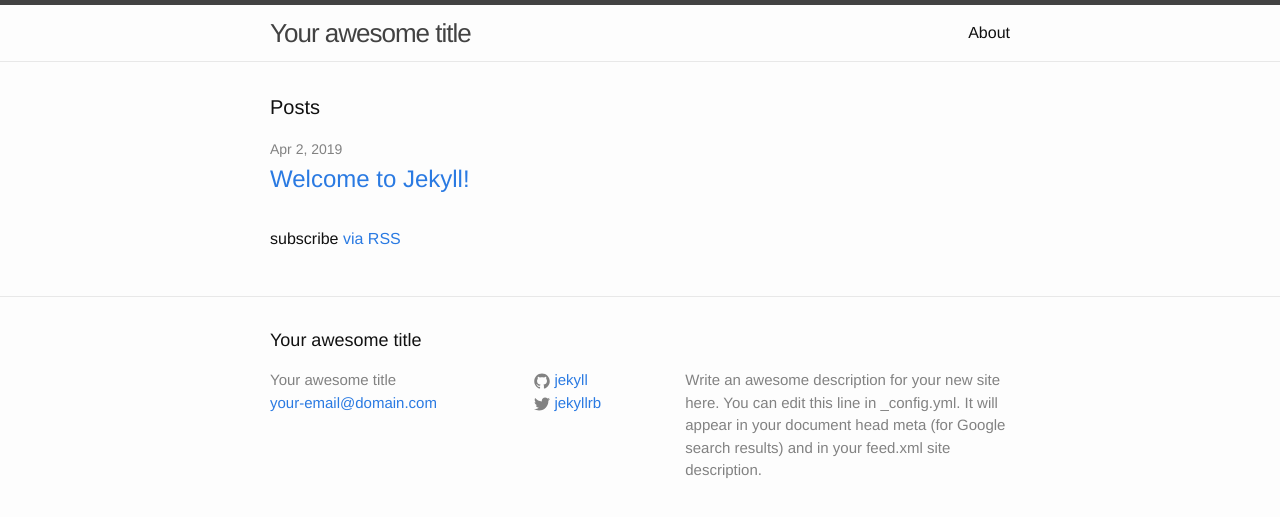
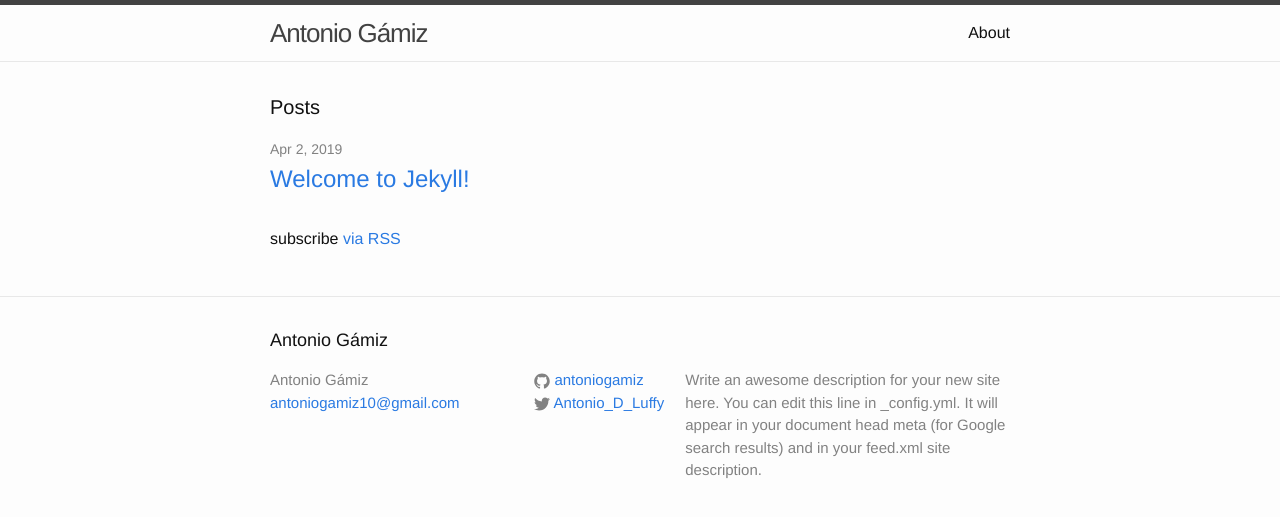
Before and after one commit to antoniogamiz/antoniogamiz.github.io, a Jekyll site: the page built from index.html, in a window 1280 px wide. Shown: the top 517 px of the page. Built offline with Jekyll 4.4.1, drawn with Linux system fonts in a browser that asks for light colours.

Commit message:
Update _config.yml

```diff
--- a/_config.yml
+++ b/_config.yml
@@ -6,16 +6,16 @@
 # 'jekyll serve'. If you change this file, please restart the server process.
 
 # Site settings
-title: Your awesome title
-email: your-email@domain.com
+title: Antonio Gámiz
+email: antoniogamiz10@gmail.com
 description: > # this means to ignore newlines until "baseurl:"
   Write an awesome description for your new site here. You can edit this
   line in _config.yml. It will appear in your document head meta (for
   Google search results) and in your feed.xml site description.
 baseurl: "" # the subpath of your site, e.g. /blog
 url: "http://yourdomain.com" # the base hostname & protocol for your site
-twitter_username: jekyllrb
-github_username:  jekyll
+twitter_username: Antonio_D_Luffy
+github_username:  antoniogamiz
 
 # Build settings
 markdown: kramdown
```
